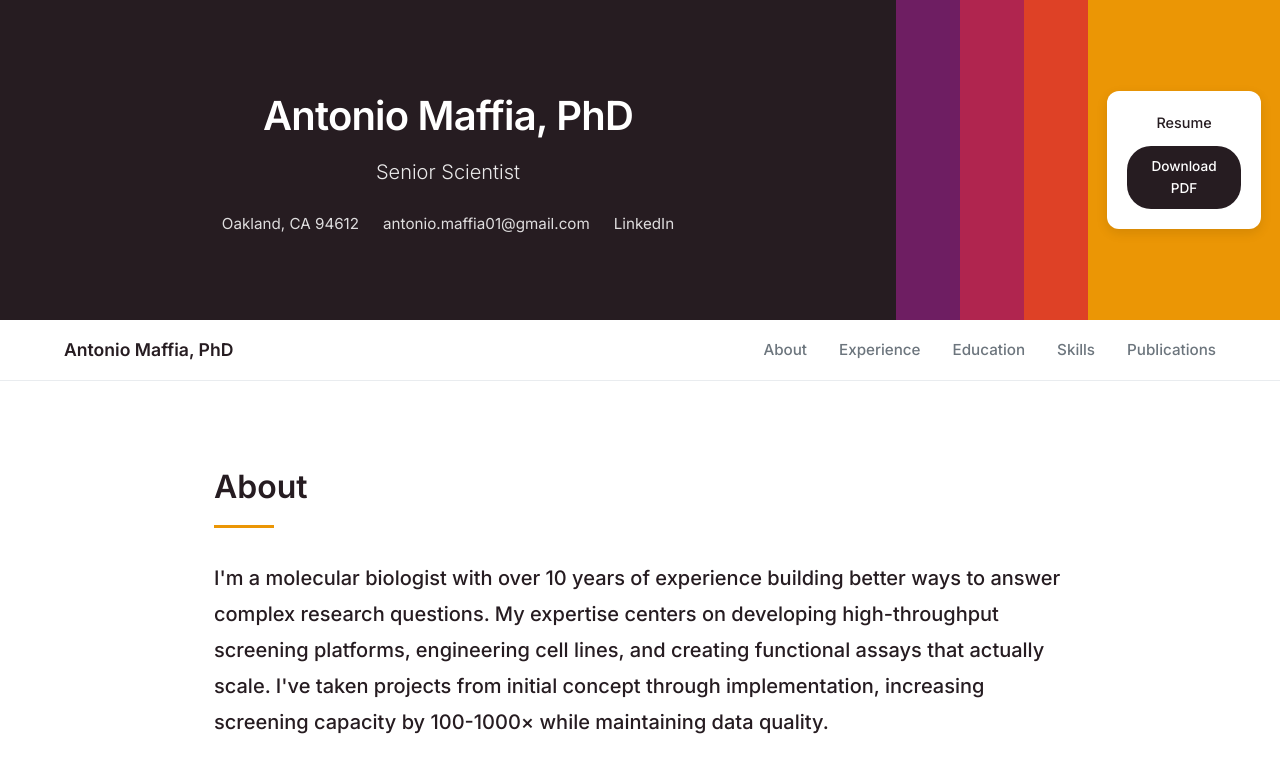
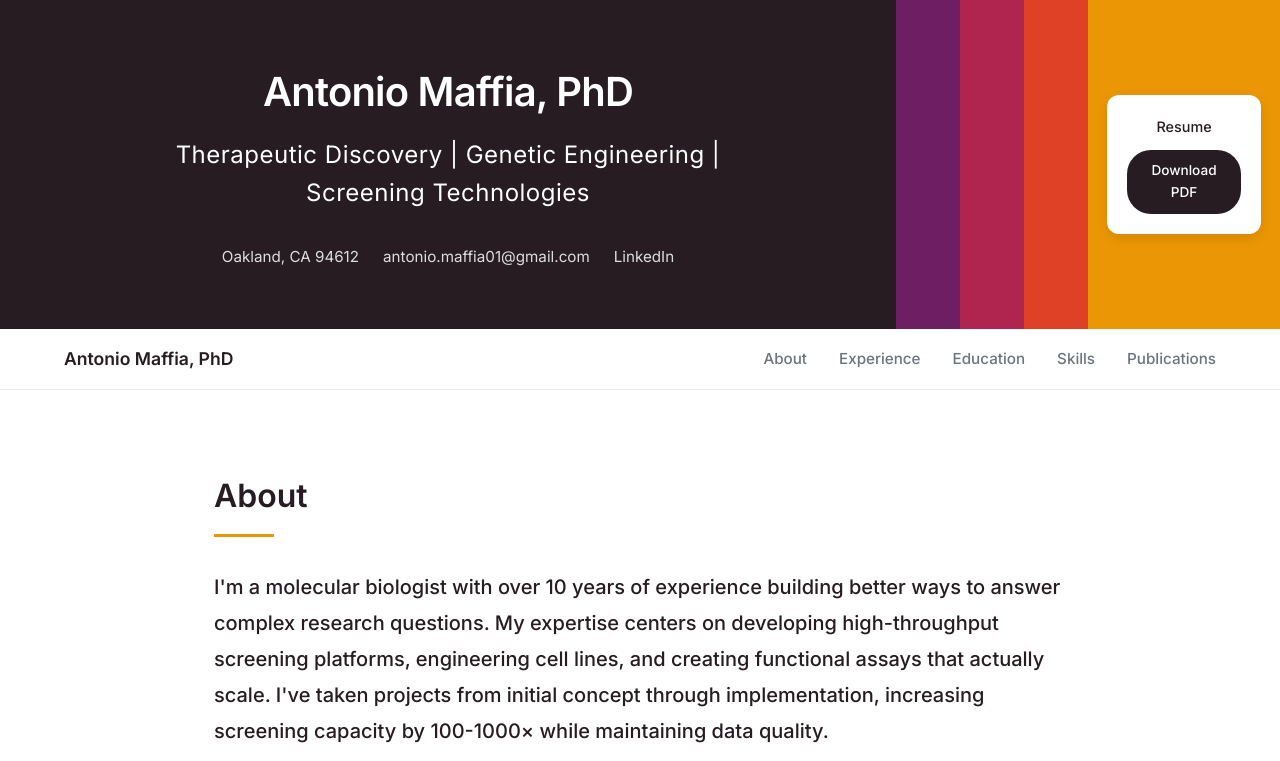
Before and after one commit to antoniomaffia01/antoniomaffiaphd, a plain HTML site: page index.html in a window 1280 px wide. Shown: the top 761 px of the page. Drawn offline with Linux system fonts and the light colour scheme.

Commit message:
index.html

```diff
--- a/index.html
+++ b/index.html
@@ -3,7 +3,7 @@
 <head>
   <meta charset="UTF-8">
   <meta name="viewport" content="width=device-width, initial-scale=1.0">
-  <title>Antonio Maffia, PhD - Senior Scientist</title>
+  <title>Antonio Maffia, PhD - Therapeutic Discovery | Genetic Engineering | Screening Technologies</title>
   <link href="https://fonts.googleapis.com/css2?family=Inter:wght@300;400;500;600;700&display=swap" rel="stylesheet">
   <style>
     * {
@@ -67,11 +67,13 @@
     }
 
     .header-content .title {
-      font-size: 1.25rem;
-      font-weight: 300;
+      font-size: 1.5rem;        /* Increased from 1.25rem */
+      font-weight: 400;         /* Increased from 300 for better visibility */
       color: var(--white);
-      opacity: 0.9;
-      margin-bottom: 24px;
+      opacity: 1;
+      margin-bottom: 32px;
+      letter-spacing: 0.5px;    /* Added for better spacing */
+      margin-top: 12px;
     }
 
     .contact-info {
@@ -510,7 +512,7 @@
       <div class="header-content-area">
         <div class="header-content">
           <h1>Antonio Maffia, PhD</h1>
-          <p class="title">Senior Scientist</p>
+          <p class="title">Therapeutic Discovery | Genetic Engineering | Screening Technologies</p>
           <div class="contact-info">
             <span>Oakland, CA 94612</span>
             <a href="mailto:antonio.maffia01@gmail.com">antonio.maffia01@gmail.com</a>
```
